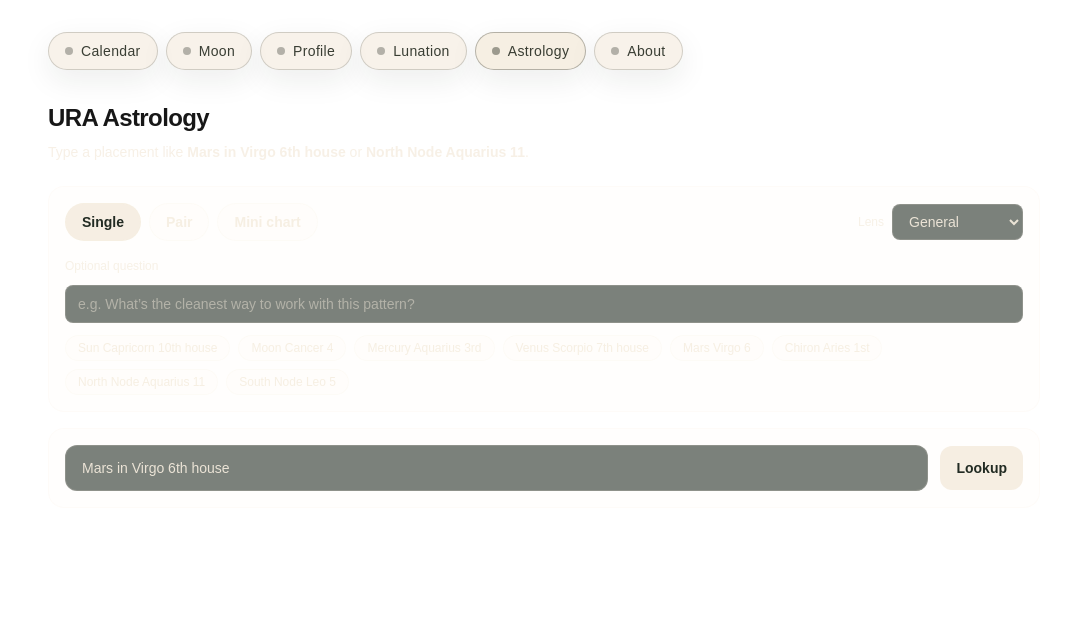
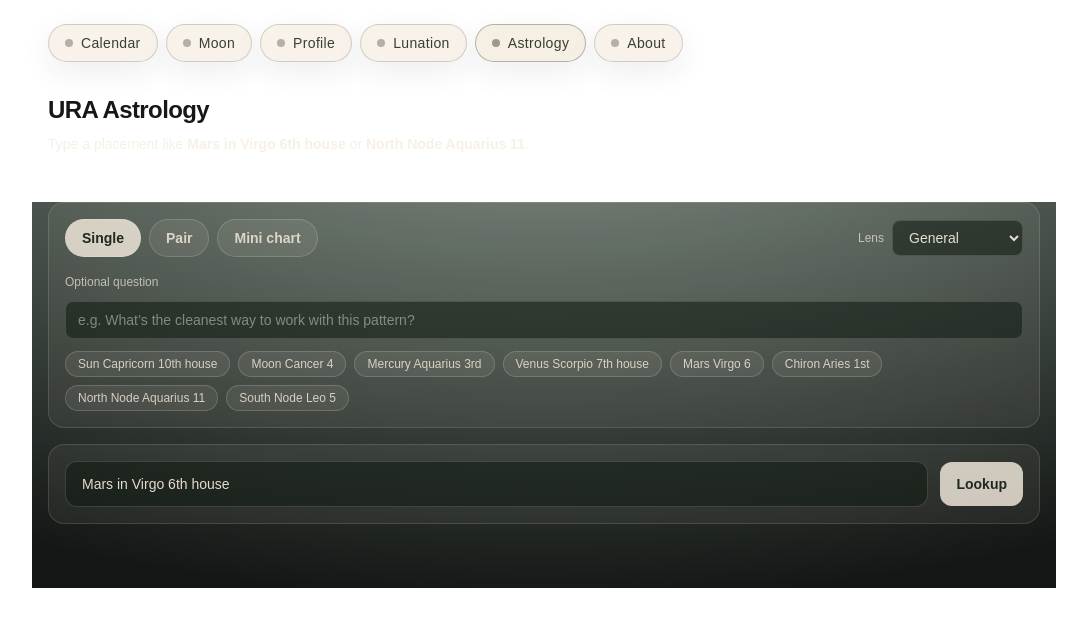
Before and after one commit to jaysperspective/URA, a Next.js app in the folder web/: page /astrology in a window 1280 px wide. Shown: the top 626 px of the page, without its empty margins (96-1183 px from the left). Built offline with nearby package versions, Linux system fonts and the light colour scheme.

Commit message:
Update page.tsx

```diff
--- a/web/src/app/astrology/page.tsx
+++ b/web/src/app/astrology/page.tsx
@@ -4,8 +4,9 @@ import { NAV, NavPill } from "@/lib/ui/nav";
 
 export default function AstrologyPage() {
   return (
-    <main className="mx-auto max-w-5xl px-4 py-8">
-      {/* Top Navigation */}
+    <main className="min-h-screen">
+      {/* Top Navigation (neutral) */}
+      <div className="mx-auto max-w-5xl px-4 py-6">
         <nav className="mb-8 flex flex-wrap gap-2">
           {NAV.map((item) => (
             <NavPill
@@ -30,9 +31,18 @@ export default function AstrologyPage() {
             <strong>North Node Aquarius 11</strong>.
           </p>
         </header>
+      </div>
 
-      {/* Main App */}
+      {/* 🌿 Astrology Environment */}
+      <section
+        className="mx-auto max-w-5xl px-4 pb-16"
+        style={{
+          background:
+            "radial-gradient(1200px 600px at 50% -200px, rgba(44, 76, 54, 0.55), rgba(6, 10, 8, 0.95))",
+        }}
+      >
         <AstrologyClient />
+      </section>
     </main>
   );
 }
```
Lines whose indentation alone changed are shown as unchanged.
